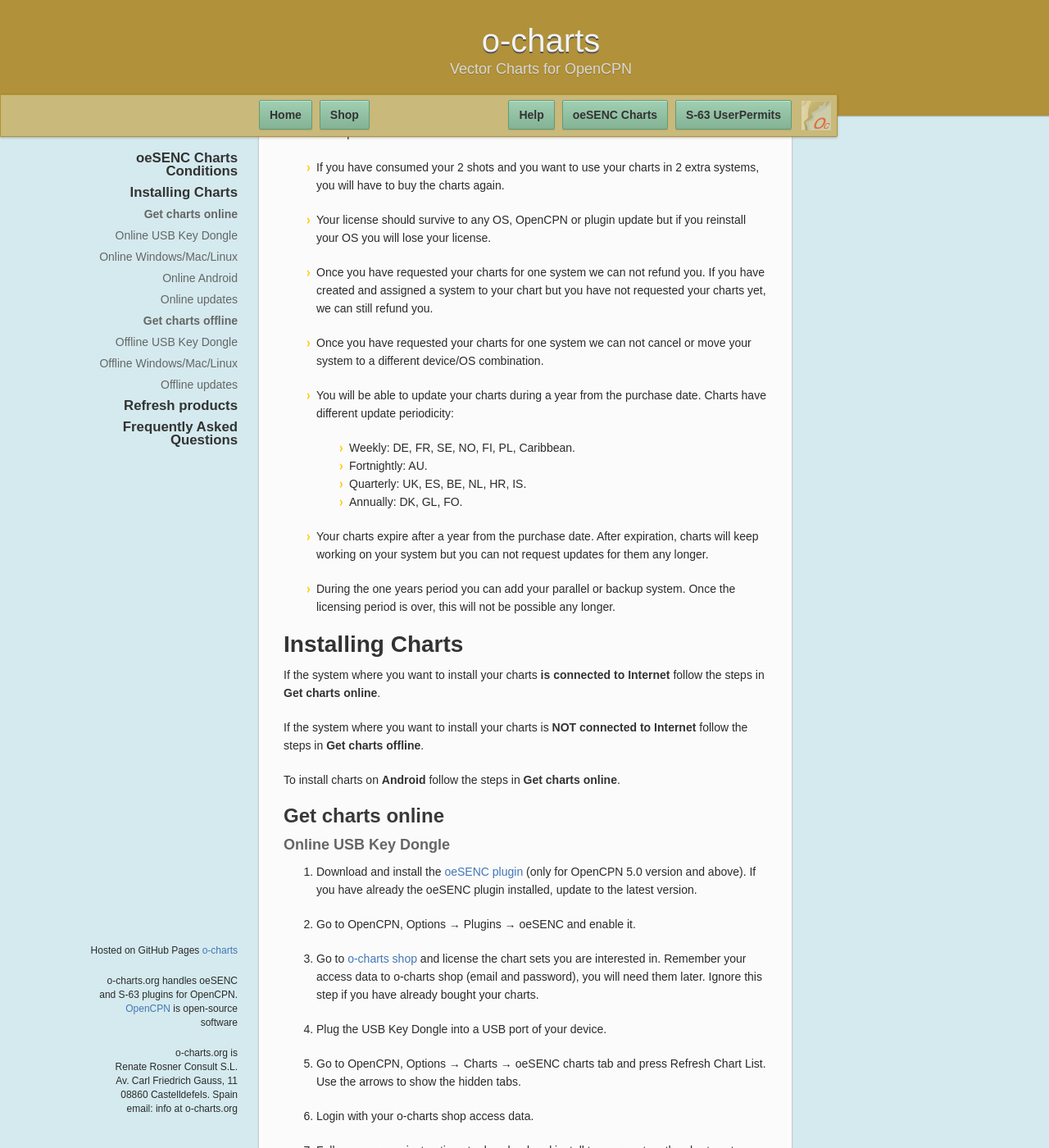
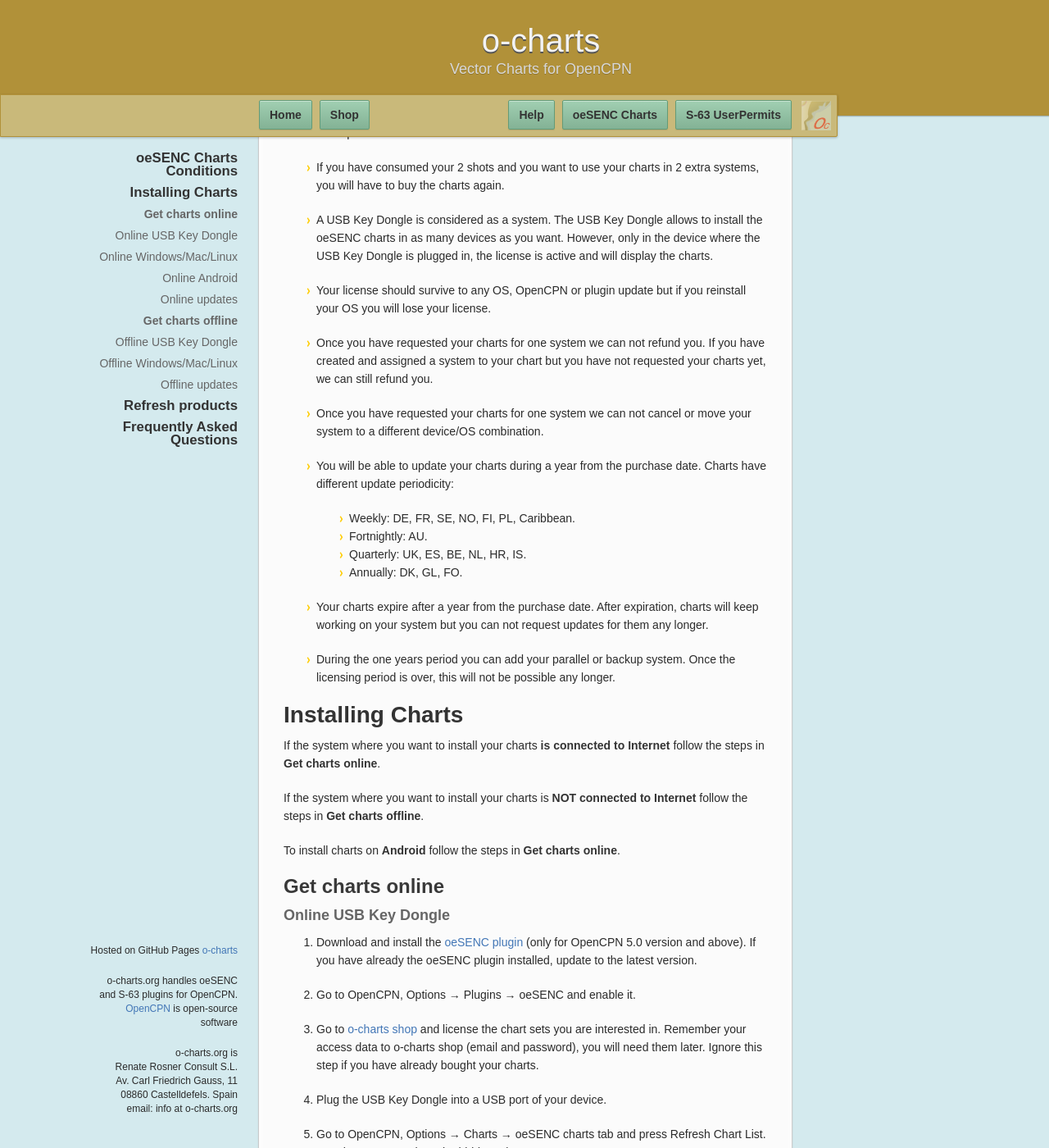
Before and after one commit to o-charts/manuals, a Jekyll site: the page built from oesenc_en_US.md, in a window 1280 px wide and 1400 px high, scrolled down 334 px. Shown: the whole window at 82% size. Built offline with Jekyll 4.4.1, drawn with Linux system fonts in a browser that asks for light colours; our own code applies the rules of GitHub Pages for plain Markdown files; some of the changed text lies outside the part shown.

Commit message:
Update oesenc_en_US.md

```diff
--- a/oesenc_en_US.md
+++ b/oesenc_en_US.md
@@ -11,6 +11,8 @@
 - *System* is the combination of device and OS. If any of these items changes, your system will be presented as a new one, you will lose your license and you will have to use your backup.
 
 - If you have consumed your 2 shots and you want to use your charts in 2 extra systems, you will have to buy the charts again.
+
+- A USB Key Dongle is considered as a system. The USB Key Dongle allows to install the oeSENC charts in as many devices as you want. However, only in the device where the USB Key Dongle is plugged in, the license is active and will display the charts.
 
 - Your license should survive to any OS, OpenCPN or plugin update but if you reinstall your OS you will lose your license.
 
```
Also changed, not shown: other parts of oesenc_en_US.md (+0 -1 lines).
